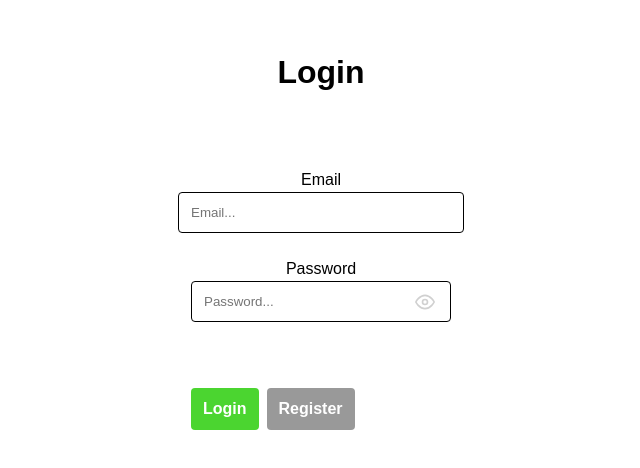
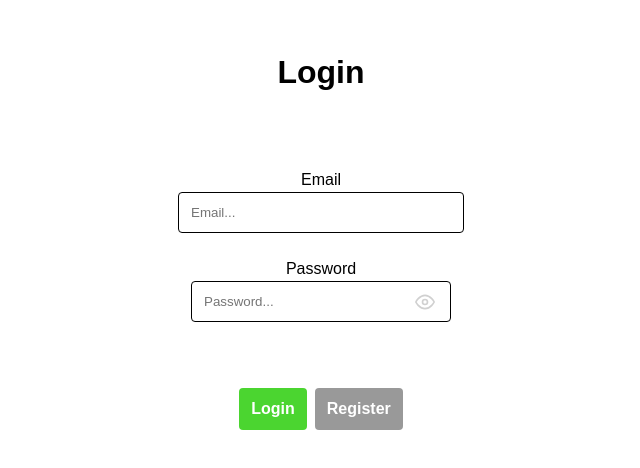
Before and after one commit to Okanagan-College-COSC224-Winter-2026/the-project-clankers, a React (Vite) app in the folder frontend/: page / in a window 1280 px wide. Shown: the part 182-650 px from the top of the page, without its empty margins (319-959 px from the left). Built offline with nearby package versions, Linux system fonts and the light colour scheme.

Commit message:
Update LoginPage.tsx
re-aligned buttons

```diff
--- a/frontend/src/pages/LoginPage.tsx
+++ b/frontend/src/pages/LoginPage.tsx
@@ -66,7 +66,7 @@ export default function LoginPage() {
             </div>
 
           </div>
-          <div style={{ display: 'flex', gap: '8px' }}>
+          <div style={{ display: 'flex', gap: '8px', justifyContent: 'center'}}>
             <Button
               type='submit'
               children="Login"
```
